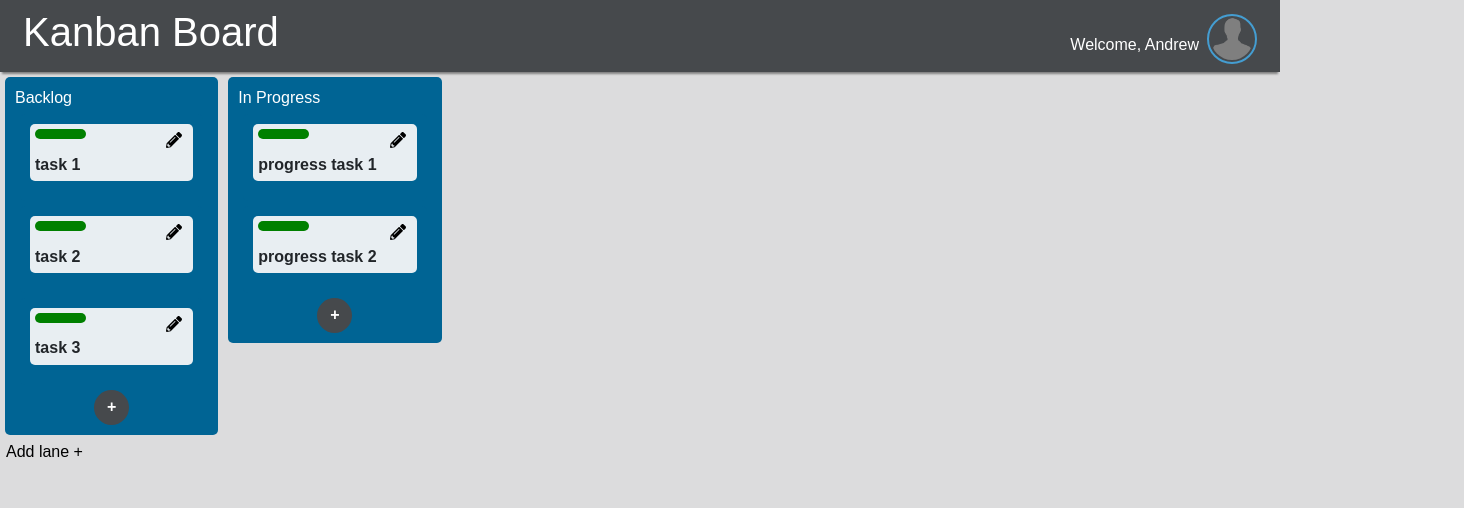
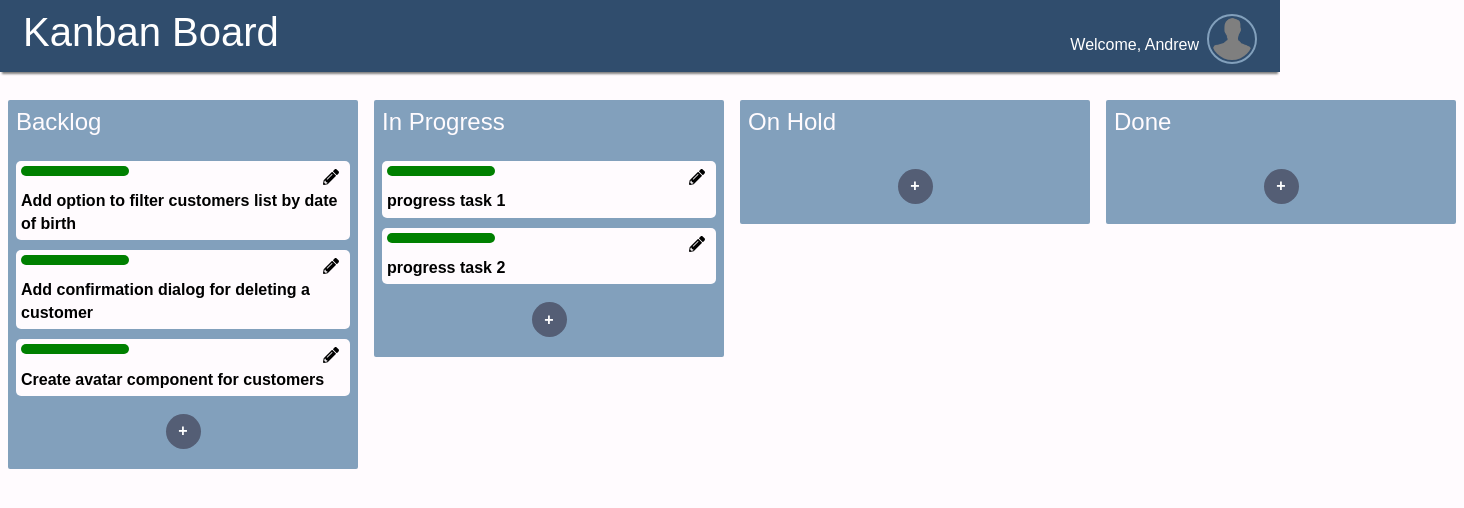
Before and after one commit to AndrewBennett92/AgileBoard, a React (Create React App) app: page / in a window 1280 px wide. Shown: the top 508 px of the page, 1464 px wide, since content can reach past the window. Built offline with nearby package versions, Linux system fonts and the light colour scheme.

Commit message:
Lane + card dragging implemented

```diff
--- a/package.json
+++ b/package.json
@@ -11,6 +11,7 @@
     "react-dom": "^16.8.6",
     "react-modal": "^3.8.1",
     "react-scripts": "3.0.0",
+    "styled-components": "^4.2.0",
     "uuid": "^3.3.2"
   },
   "scripts": {
--- a/src/App.css
+++ b/src/App.css
@@ -1,15 +1,15 @@
 body {
-  background-color: #dcdcdd;
+  background-color: #fffbfe;
   font-family: Arial, Helvetica, sans-serif;
   line-height: 1.4;
 }
 
 .primary-button {
-  border: 3px solid white;
+  border: 1px solid white;
   font-family: inherit;
   font-size: inherit;
   color: white;
-  background: rgb(70, 73, 76);
+  background-color: #545e75;
   cursor: pointer;
   padding: 5px;
   display: inline-block;
@@ -27,3 +27,8 @@ body {
   color: #0e83cd;
   background: #fff;
 }
+
+input {
+  border: none;
+  border-bottom: 2px solid #82a0bc
+}
--- a/src/components/board/Board.js
+++ b/src/components/board/Board.js
@@ -1,76 +1,18 @@
 import React, { Component } from "react";
+import { DragDropContext, Droppable } from "react-beautiful-dnd";
+import TaskList from "../tasks/task-list/TaskList";
+import initialData from "../../initial-data";
 import uuid from "uuid";
-import { DragDropContext, Droppable, Draggable } from "react-beautiful-dnd";
-import TaskList from "../tasks/task-list/TaskList";
-
-const getItemStyle = (isDragging, draggableStyle) => {
-  return {
-    // some basic styles to make the items look a bit nicer
-    userSelect: "none",
-    padding: "10px",
-    borderRadius: "5px",
-    margin: "5px",
-    backgroundColor: isDragging ? "#0582ca" : "#006494",
-    transform: [{ rotateY: "60deg" }],
-
-    // styles we need to apply on draggables
-    ...draggableStyle
-  };
-};
-
-// a little function to help us with reordering the result
-const reorder = (list, startIndex, endIndex) => {
-  const result = Array.from(list);
-  const [removed] = result.splice(startIndex, 1);
-  result.splice(endIndex, 0, removed);
-
-  return result;
-};
 
 export class Board extends Component {
-  state = {
-    sections: [
-      {
-        id: uuid(),
-        name: "Backlog",
-        taskItems: [
-          {
-            id: uuid(),
-            title: "task 1",
-            description: "task desc this needs to be longer"
-          },
-          {
-            id: uuid(),
-            title: "task 2",
-            description: "task desc 2"
-          },
-          {
-            id: uuid(),
-            title: "task 3",
-            description: "task desc 3"
-          }
-        ]
-      },
-      {
-        id: uuid(),
-        name: "In Progress",
-        taskItems: [
-          {
-            id: 1,
-            title: "progress task 1",
-            description: "task desc this needs to be longer"
-          },
-          {
-            id: 2,
-            title: "progress task 2",
-            description: "task desc 2"
-          }
-        ]
-      }
-    ],
+  constructor(props) {
+    super(props);
+    this.state = {
+      sections: initialData,
       addLane: false,
       newLaneTitle: ""
     };
+  }
 
   addTask = task => {
     let sections = [...this.state.sections];
@@ -107,88 +49,118 @@ export class Board extends Component {
     });
   };
 
-  moveList = (dragIndex, hoverIndex) => {
-    let sections = [...this.state.sections];
-    const draggedCard = { ...sections[dragIndex] };
-    sections.splice(dragIndex, 1);
-    sections.splice(hoverIndex, 0, draggedCard);
+  onDragEnd = result => {
+    const { destination, source, type, draggableId } = result;
+
+    if (!destination) return;
+
+    if (
+      destination.droppableId === source.droppableId &&
+      destination.index === source.index
+    )
+      return;
+
+    if (type === "column") {
+      const columns = Array.from(this.state.sections);
+      const columnId = this.state.sections.findIndex(section => {
+        if (section.id === draggableId) return true;
+        return false;
+      });
+      const copyCol = { ...columns[columnId] };
+      columns.splice(source.index, 1);
+      columns.splice(destination.index, 0, copyCol);
+
+      const newState = {
+        ...this.state,
+        sections: columns
+      };
+      this.setState(newState);
+      return;
+    }
+
+    const start = source.droppableId;
+    const finish = destination.droppableId;
+
+    if (start === finish) {
+      const sections = [...this.state.sections];
+      const sectionIndex = sections.findIndex(section => {
+        if (section.id === source.droppableId) return true;
+        return false;
+      });
+      const column = sections[sectionIndex];
+      const newTaskIds = Array.from(column.taskItems);
+      const draggedTask = { ...newTaskIds[source.index] };
+
+      newTaskIds.splice(source.index, 1);
+      newTaskIds.splice(destination.index, 0, draggedTask);
+      sections[sectionIndex].taskItems = newTaskIds;
 
       this.setState({
         sections: sections
       });
-  };
-
-  addLane = e => {
-    e.preventDefault();
-    this.setState({
-      sections: [
-        ...this.state.sections,
-        { id: uuid(), name: this.state.newLaneTitle, taskItems: [] }
-      ],
-      addLane: false,
-      newLaneTitle: ""
-    });
-  };
-
-  displayNewLane = e => {
-    e.preventDefault();
-    this.setState({
-      addLane: true,
-      newLaneTitle: ""
-    });
-  };
-
-  handleInput = e => {
-    this.setState({
-      newLaneTitle: e.target.value
-    });
-  };
-
-  onDragEnd = result => {
-    console.log("called drag end");
-    // dropped outside the list
-    if (!result.destination) {
       return;
     }
 
-    const items = reorder(
-      this.state.sections,
-      result.source.index,
-      result.destination.index
-    );
+    // When columns are different
+    const sections = [...this.state.sections];
 
-    this.setState({
-      sections: items
+    // Find the section column index for the starting point
+    const startSectionIndex = sections.findIndex(section => {
+      if (section.id === source.droppableId) return true;
+      return false;
     });
+    // Get the actual section
+    const startSection = { ...sections[startSectionIndex] };
+    // Item that has been dragged
+    const draggedItem = startSection.taskItems[source.index];
+
+    // List of tasks on the start section. Remove the item and set the new section object
+    const startTaskIds = Array.from(sections[startSectionIndex].taskItems);
+    startTaskIds.splice(source.index, 1);
+    const newStart = {
+      ...startSection,
+      taskItems: startTaskIds
+    };
+
+    // Find the section column index for the destination point
+    const endSectionIndex = sections.findIndex(section => {
+      if (section.id === destination.droppableId) return true;
+      return false;
+    });
+
+    // Get the actual section
+    const endSection = { ...sections[endSectionIndex] };
+
+    // List of tasks on the end section. Slot in the new task
+    const endTaskIds = Array.from(sections[endSectionIndex].taskItems);
+    endTaskIds.splice(destination.index, 0, draggedItem);
+    const newEnd = {
+      ...endSection,
+      taskItems: endTaskIds
+    };
+
+    sections[startSectionIndex] = newStart;
+    sections[endSectionIndex] = newEnd;
+
+    const newState = {
+      ...this.state,
+      sections: sections
+    };
+
+    this.setState(newState);
   };
   render() {
     return (
-      <React.Fragment>
       <DragDropContext onDragEnd={this.onDragEnd}>
-          <Droppable
-            droppableId="droppable"
-            type="COLUMN"
-            direction="horizontal"
+        <div style={{ marginTop: "20px" }}>
+          <Droppable droppableId="board" direction="horizontal" type="column">
+            {provided => (
+              <div
+                {...provided.droppableProps}
+                ref={provided.innerRef}
+                style={{ display: "flex" }}
               >
-            {provided => (
-              <div className="d-flex" ref={provided.innerRef}>
                 {this.state.sections.map((section, index) => (
-                  <Draggable
-                    key={section.id}
-                    draggableId={section.id}
-                    index={index}
-                  >
-                    {(provided, snapshot) => (
-                      <div
-                        ref={provided.innerRef}
-                        {...provided.draggableProps}
-                        {...provided.dragHandleProps}
-                        className="d-flex flex-column col-sm-2 align-self-start"
-                        style={getItemStyle(
-                          snapshot.isDragging,
-                          provided.draggableProps.style
-                        )}
-                      >
                   <TaskList
                     key={section.id}
                     id={section.id}
@@ -199,35 +171,13 @@ export class Board extends Component {
                     updateCard={this.updateCard}
                     moveList={this.moveList}
                   />
-                      </div>
-                    )}
-                  </Draggable>
                 ))}
                 {provided.placeholder}
               </div>
             )}
           </Droppable>
+        </div>
       </DragDropContext>
-        {this.state.addLane ? (
-          <form onSubmit={this.addLane}>
-            <input
-              autoFocus
-              value={this.state.newLaneTitle}
-              onChange={this.handleInput}
-            />
-            <button onSubmit={this.addLane}>+</button>
-          </form>
-        ) : (
-          <form onSubmit={this.displayNewLane}>
-            <button
-              style={{ backgroundColor: "transparent", border: "none" }}
-              onSubmit={this.displayNewLane}
-            >
-              Add lane +
-            </button>
-          </form>
-        )}
-      </React.Fragment>
     );
   }
 }
--- a/src/components/header/Avatar.js
+++ b/src/components/header/Avatar.js
@@ -8,7 +8,7 @@ export default function Avatar() {
 const avatarStyle = {
   height: "50px",
   width: "50px",
-  border: "2px solid #449dd1",
+  border: "2px solid #82a0bc",
   borderRadius: "50px",
   padding: "2px"
 };
--- a/src/components/header/Header.js
+++ b/src/components/header/Header.js
@@ -25,7 +25,7 @@ Header.propTypes = {
 };
 
 const headerStyle = {
-  backgroundColor: "#46494c",
+  backgroundColor: "#304d6d",
   boxShadow: "0 4px 2px -2px gray",
   color: "white",
   padding: "0px 15px"
--- a/src/components/tasks/task-item/NewTask.js
+++ b/src/components/tasks/task-item/NewTask.js
@@ -1,4 +1,13 @@
 import React, { Component } from "react";
+import styled from "styled-components";
+
+const Container = styled.div`
+  padding: 10px;
+  background-color: white;
+  margin: 8px;
+  margin-top: 0px;
+  border-radius: 5px;
+`;
 
 export class NewTask extends Component {
   state = {
@@ -23,6 +32,7 @@ export class NewTask extends Component {
   render() {
     return (
       <React.Fragment>
+        <Container>
           <form action="submit" onSubmit={this.addCard}>
             <input
               autoFocus
@@ -30,10 +40,14 @@ export class NewTask extends Component {
               value={this.state.title}
               onSubmit={this.addCard}
               onChange={this.handleTaskNameChanged}
+              placeholder="Task title"
+              style={{ width: "100%" }}
+              maxLength="120"
+              required
             />
           </form>
-
-        <div className="d-flex mt-2">
+        </Container>
+        <div className="d-flex m-2">
           <button className="primary-button" onClick={this.addCard}>
             Add Card
           </button>
@@ -47,7 +61,7 @@ export class NewTask extends Component {
 }
 
 const addCardStyle = {
-  backgroundColor: "#46494c",
+  backgroundColor: "#545e75",
   fontWeight: "bold",
   border: "none",
   color: "white",
--- a/src/components/tasks/task-item/TaskItem.css
+++ b/src/components/tasks/task-item/TaskItem.css
@@ -1,5 +1,5 @@
 .agile-card {
-    background-color: #e8eef2;
+    background-color: #fffbfe;
     max-height: 400px;
     padding: 5px;
     border-radius: 5px;
--- a/src/components/tasks/task-item/TaskItem.js
+++ b/src/components/tasks/task-item/TaskItem.js
@@ -1,6 +1,14 @@
 import React, { Component } from "react";
 import PropType from "prop-types";
 import "./TaskItem.css";
+import { Draggable } from "react-beautiful-dnd";
+import styled from "styled-components";
+
+const Container = styled.div`
+  margin-bottom: 8px;
+  border-radius: 2px;
+  color: black;
+`;
 
 export class TaskItem extends Component {
   constructor(props) {
@@ -38,10 +46,22 @@ export class TaskItem extends Component {
       edit: false
     });
   };
+
   render() {
     const { title } = this.props.task;
 
     return (
+      <Draggable
+        draggableId={this.props.task.id}
+        index={this.props.index}
+        type="task"
+      >
+        {provided => (
+          <Container
+            {...provided.draggableProps}
+            {...provided.dragHandleProps}
+            ref={provided.innerRef}
+          >
             <div className="agile-card">
               <div className="d-flex">
                 <div className="col-sm-4 status mr-auto" />
@@ -63,6 +83,9 @@ export class TaskItem extends Component {
                 <div className="title">{title}</div>
               )}
             </div>
+          </Container>
+        )}
+      </Draggable>
     );
   }
 }
--- a/src/components/tasks/task-list/TaskList.js
+++ b/src/components/tasks/task-list/TaskList.js
@@ -1,21 +1,32 @@
 import React, { Component } from "react";
 import TaskItem from "../task-item/TaskItem";
+import styled from "styled-components";
 import NewTask from "../task-item/NewTask";
-import { DragDropContext, Droppable, Draggable } from "react-beautiful-dnd";
+import { Draggable, Droppable } from "react-beautiful-dnd";
 
-const getItemStyle = (isDragging, draggableStyle) => ({
-  // some basic styles to make the items look a bit nicer
-  userSelect: "none",
-  padding: "10px",
-  borderRadius: "5px",
-  margin: "5px",
-  backgroundColor: isDragging ? "#0582ca" : "#006494",
+const Container = styled.div`
+  margin: 8px;
+  border-radius: 2px;
+  width: 350px;
+  background-color: #82a0bc;
+  color: #fffbfe;
+  min-height: 100px;
+  padding-bottom: 10px;
+`;
+const Title = styled.h4`
+  padding: 8px;
+`;
 
-  // styles we need to apply on draggables
-  ...draggableStyle
-});
+const Tasks = styled.div`
+  padding: 8px;
+`;
 
-export class TaskList extends Component {
+const AddTask = styled.div`
+  display: flex;
+  justify-content: center;
+`;
+
+class TaskList extends Component {
   state = {
     newTaskInProgress: false
   };
@@ -49,61 +60,57 @@ export class TaskList extends Component {
     });
   };
 
-  onDragEnd = () => {
-    console.log("drag end");
-  };
-
   render() {
     return (
       <div>
-        <span style={{ color: "white" }}>{this.props.title}</span>
-        <DragDropContext onDragEnd={this.onDragEnd}>
-          <Droppable droppableId="task" type="column" direction="vertical">
+        <Draggable
+          draggableId={this.props.id}
+          index={this.props.index}
+          type="column"
+        >
           {provided => (
-              <div ref={provided.innerRef}>
+            <Container {...provided.draggableProps} ref={provided.innerRef}>
+              <Title {...provided.dragHandleProps}>{this.props.title}</Title>
+              <Droppable droppableId={this.props.id} type="task">
+                {provided => (
+                  <Tasks ref={provided.innerRef} {...provided.droppableProps}>
                     {this.props.tasks.map((task, index) => (
-                  <Draggable key={task.id} draggableId={task.id} index={index}>
-                    {(provided, snapshot) => (
-                      <div
-                        ref={provided.innerRef}
-                        {...provided.draggableProps}
-                        {...provided.dragHandleProps}
-                        style={getItemStyle(
-                          snapshot.isDragging,
-                          provided.draggableProps.style
-                        )}
-                      >
                       <TaskItem
                         key={task.id}
+                        index={index}
                         task={task}
                         updateTask={this.updateTaskItem}
                       />
-                      </div>
+                    ))}
+                    {provided.placeholder}
+                  </Tasks>
+                )}
+              </Droppable>
+              {this.state.newTaskInProgress ? (
+                <NewTask
+                  addTask={this.addNewTask}
+                  cancelTask={this.cancelNewTask}
+                />
+              ) : (
+                <AddTask>
+                  <button
+                    style={addCardStyle}
+                    onClick={this.addPlaceholderCard}
+                  >
+                    +
+                  </button>
+                </AddTask>
+              )}
+            </Container>
           )}
         </Draggable>
-                ))}
-                {provided.placeholder}
-              </div>
-            )}
-          </Droppable>
-        </DragDropContext>
-
-        {this.state.newTaskInProgress ? (
-          <NewTask addTask={this.addNewTask} cancelTask={this.cancelNewTask} />
-        ) : (
-          <div className="d-flex justify-content-center">
-            <button style={addCardStyle} onClick={this.addPlaceholderCard}>
-              +
-            </button>
-          </div>
-        )}
       </div>
     );
   }
 }
 
 const addCardStyle = {
-  backgroundColor: "#46494c",
+  backgroundColor: "#545e75",
   fontWeight: "bold",
   border: "none",
   color: "white",
@@ -114,7 +121,8 @@ const addCardStyle = {
   borderRadius: "50px",
   width: "35px",
   height: "35px",
-  outline: "none"
+  outline: "none",
+  marginBottom: "10px"
 };
 
 export default TaskList;
--- /dev/null
+++ b/src/initial-data.js
@@ -0,0 +1,52 @@
+import uuid from "uuid";
+const sections = [
+  {
+    id: uuid(),
+    name: "Backlog",
+    taskItems: [
+      {
+        id: uuid(),
+        title: "Add option to filter customers list by date of birth",
+        description: "task desc this needs to be longer"
+      },
+      {
+        id: uuid(),
+        title: "Add confirmation dialog for deleting a customer",
+        description: "task desc 2"
+      },
+      {
+        id: uuid(),
+        title: "Create avatar component for customers",
+        description: "task desc 3"
+      }
+    ]
+  },
+  {
+    id: uuid(),
+    name: "In Progress",
+    taskItems: [
+      {
+        id: uuid(),
+        title: "progress task 1",
+        description: "task desc this needs to be longer"
+      },
+      {
+        id: uuid(),
+        title: "progress task 2",
+        description: "task desc 2"
+      }
+    ]
+  },
+  {
+    id: uuid(),
+    name: "On Hold",
+    taskItems: []
+  },
+  {
+    id: uuid(),
+    name: "Done",
+    taskItems: []
+  }
+];
+
+export default sections;
```
Also changed, not shown: 1 other file (tests, documents, lock files or other folders). Lines whose indentation alone changed are shown as unchanged.
